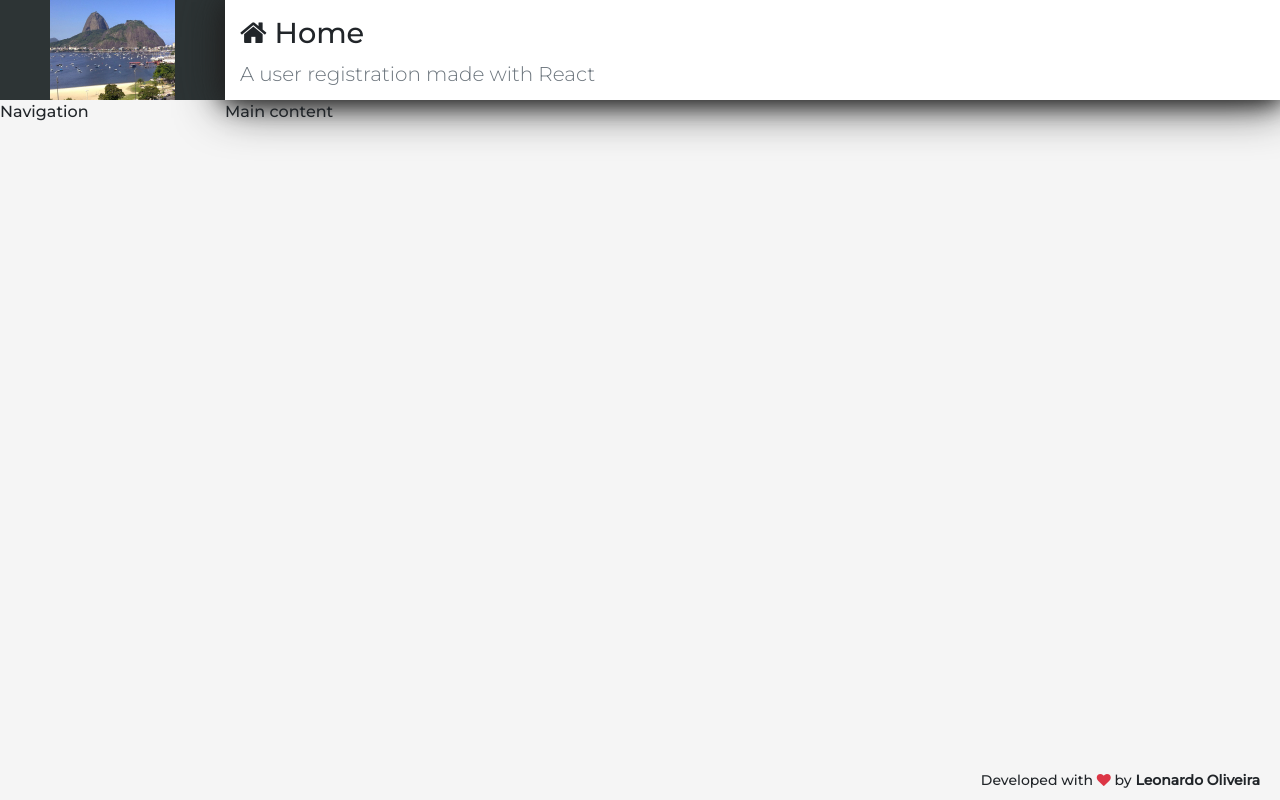
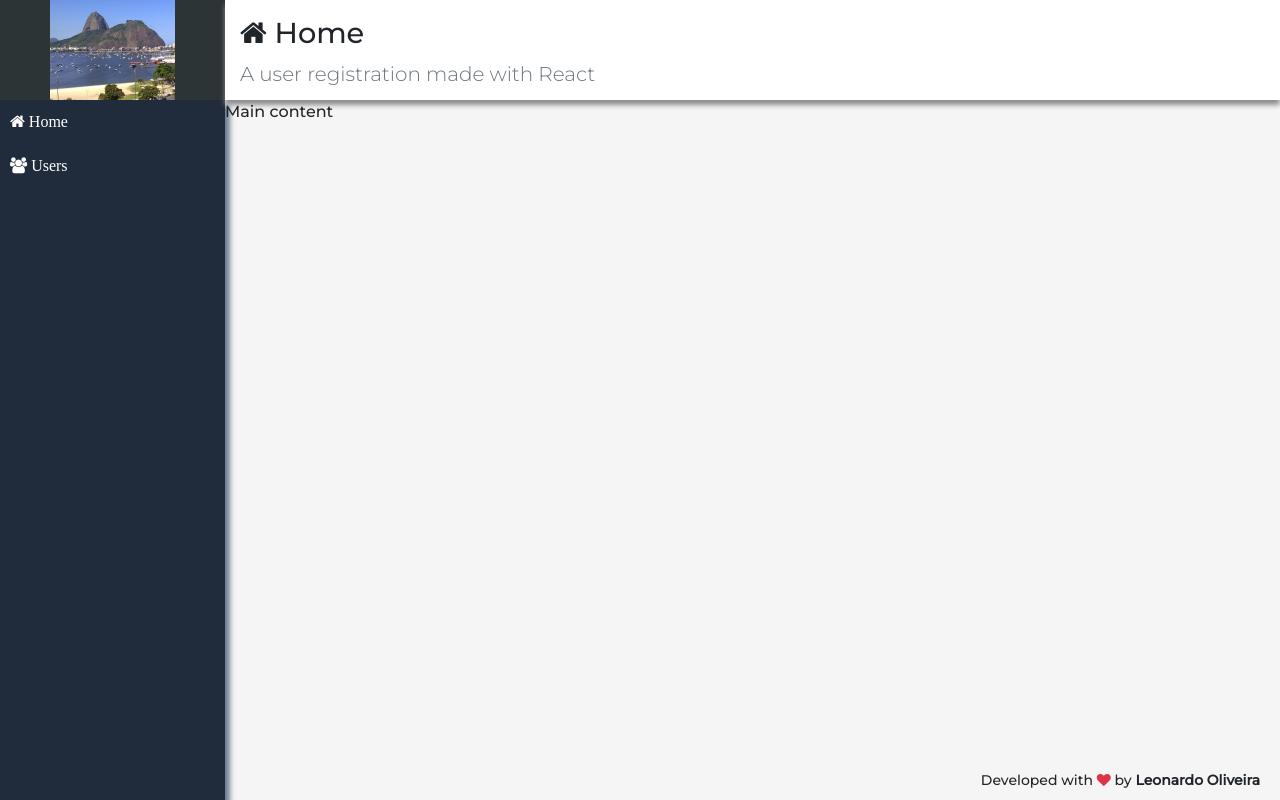
Before and after one commit to leo123nunes/crud-userRegistration-react, a React (Create React App) app in the folder frontend/: page /users in a window 1280 px wide. Built offline with nearby package versions, Linux system fonts and the light colour scheme.

Commit message:
Creating the nav items and styling the nav menu

```diff
--- a/frontend/src/components/templates/Header.css
+++ b/frontend/src/components/templates/Header.css
@@ -2,7 +2,7 @@ header.header{
     background-color: #fff;
     padding: 0px 15px;
     padding-bottom: 15px;
-    box-shadow: var(--shadow);
+    box-shadow:0px 5px 5px rgb(141, 141, 141);;
     overflow: hidden;
     white-space: nowrap;
 }
--- a/frontend/src/components/templates/Nav.css
+++ b/frontend/src/components/templates/Nav.css
@@ -0,0 +1,4 @@
+.menu-area{
+    background-color: #202c3b;
+    box-shadow: 5px 5px 5px #6d7f95;
+}
--- a/frontend/src/components/templates/Nav.jsx
+++ b/frontend/src/components/templates/Nav.jsx
@@ -1,5 +1,9 @@
 import './Nav.css'
 import React from 'react'
+import NavItems from './NavItems.jsx'
 
 export default props =>
-    <aside className="menu-area">Navigation</aside>
+    <aside className="menu-area">
+        <NavItems>
+        </NavItems>
+    </aside>
--- /dev/null
+++ b/frontend/src/components/templates/NavItems.css
@@ -0,0 +1,17 @@
+a{
+    font-weight: 100;
+    color: #fff;
+    display: block;
+    padding: 10px 10px;
+    text-decoration: none;
+}
+
+.navItem{
+    font-weight: 100;
+}
+
+a:hover{
+    background: rgba(0, 0, 0, 0) linear-gradient(to right, #728192, #202c3b) repeat scroll 0% 0%;
+    color: #fff;
+
+}
--- /dev/null
+++ b/frontend/src/components/templates/NavItems.jsx
@@ -0,0 +1,12 @@
+import React from 'react'
+import './NavItems.css'
+
+export default props =>
+    <React.Fragment>
+        <a href="#/">
+            <i className="fa fa-home navItem"> Home</i>
+        </a>
+        <a href="#/users">
+            <i className="fa fa-users navItem"> Users</i>
+        </a>
+    </React.Fragment>
```
Also changed, not shown: 1 other file (tests, documents, lock files or other folders).
